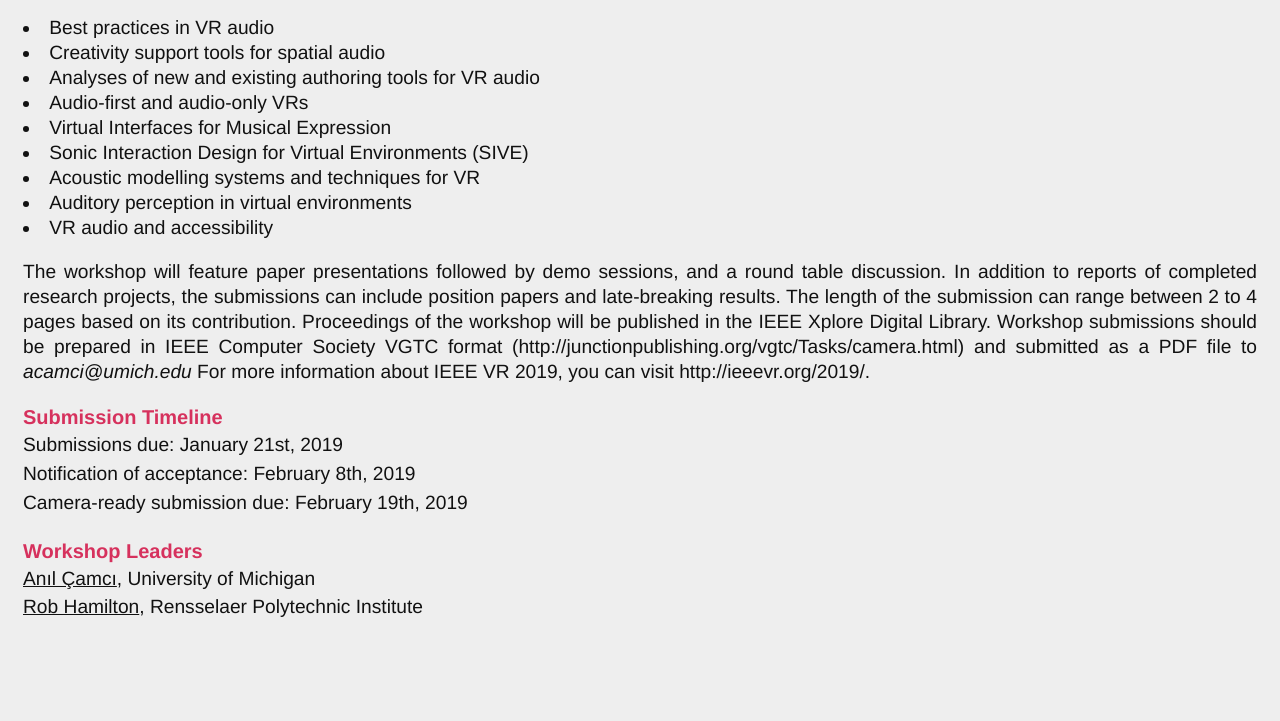
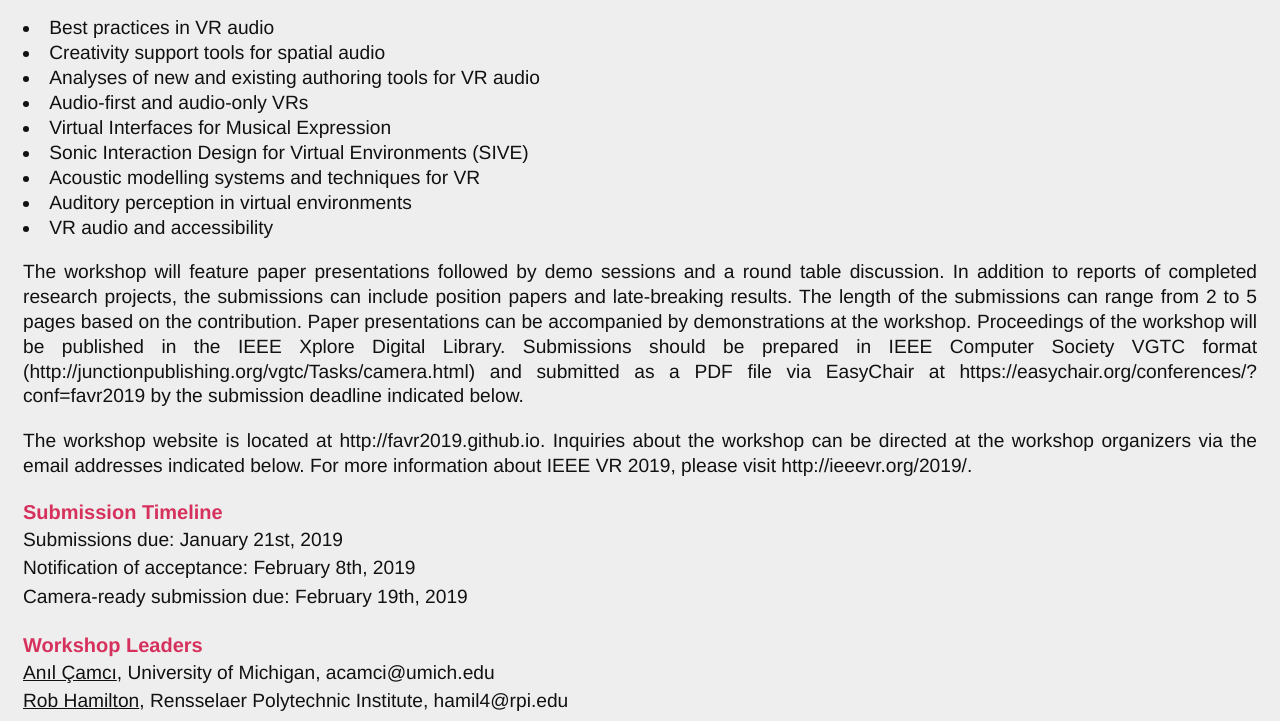
Before and after one commit to favr2019/favr2019.github.io, a plain HTML site: page index.html in a window 1280 px wide. Shown: the part 390-1111 px from the top of the page. Before the commit the page ends 1017 px from the top, so only its background shows below. Drawn offline with Linux system fonts and the light colour scheme.

Commit message:
finalize

```diff
--- a/index.html
+++ b/index.html
@@ -43,16 +43,27 @@
         <li>Auditory perception in virtual environments
         <li>VR audio and accessibility
 
-      </p>The workshop will feature paper presentations followed by demo
-      sessions, and a round table discussion. In addition to reports of
-      completed research projects, the submissions can include position papers
-      and late-breaking results. The length of the submission can range between
-      2 to 4 pages based on its contribution. Proceedings of the workshop will
-      be published in the IEEE Xplore Digital Library. Workshop submissions
-      should be prepared in IEEE Computer Society VGTC format
-      (http://junctionpublishing.org/vgtc/Tasks/camera.html) and submitted as a
-      PDF file to <i><a href="mailto:acamci@gmail.com">acamci@umich.edu</a></i> For more information about IEEE VR 2019,
-      you can visit <a href="http://ieeevr.org/2019/" target="new">http://ieeevr.org/2019/</a>.
+      </p>
+      The workshop will feature paper presentations followed by demo sessions
+      and a round table discussion. In addition to reports of completed research
+      projects, the submissions can include position papers and late-breaking
+      results. The length of the submissions can range from 2 to 5 pages based
+      on the contribution. Paper presentations can be accompanied by
+      demonstrations at the workshop. Proceedings of the workshop will be
+      published in the IEEE Xplore Digital Library. Submissions should be
+      prepared in IEEE Computer Society VGTC format
+      (<a
+      href="http://junctionpublishing.org/vgtc/Tasks/camera.html"
+      target="new">http://junctionpublishing.org/vgtc/Tasks/camera.html</a>) and submitted as a
+      PDF file via EasyChair at <a
+      href="https://easychair.org/conferences/?conf=favr2019"
+      target="new">https://easychair.org/conferences/?conf=favr2019</a> by the
+      submission deadline indicated below.</p>
+
+      The workshop website is located at http://favr2019.github.io. Inquiries about
+      the workshop can be directed at the workshop organizers via the email addresses
+      indicated below. For more information about IEEE VR 2019, please visit
+      <a href="http://ieeevr.org/2019/" target="new">http://ieeevr.org/2019/</a>.
 
       <div class="title">Submission Timeline</div>
       <span style="line-height: 0.5; display: block; margin-bottom:10px;">
@@ -63,8 +74,8 @@
 
       <div class="title">Workshop Leaders</div>
       <span style="line-height: 0.5; display: block">
-        <u><a href="http://anilcamci.com" target="new">Anıl Çamcı</u></a>, University of Michigan </p>
-        <u><a href="http://robhamilton.io" target="new">Rob Hamilton</u></a>, Rensselaer Polytechnic Institute
+        <u><a href="http://anilcamci.com" target="new">Anıl Çamcı</u></a>, University of Michigan, <a href="mailto:acamci@umich.edu">acamci@umich.edu</a> </p>
+        <u><a href="http://robhamilton.io" target="new">Rob Hamilton</u></a>, Rensselaer Polytechnic Institute, <a href="mailto:hamil4@rpi.edu">hamil4@rpi.edu</a>
       </span>
     </div>
   </div>
```
